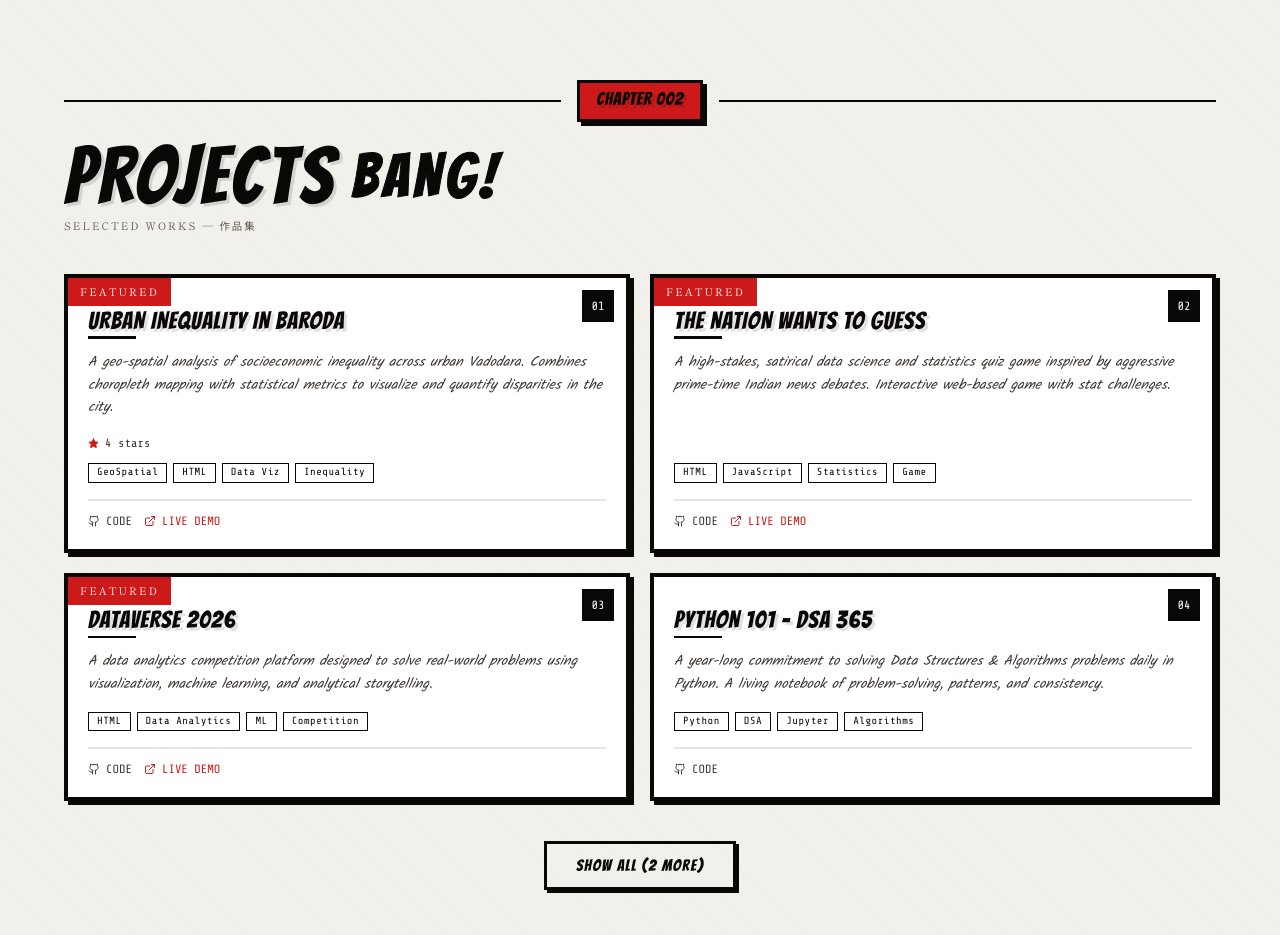
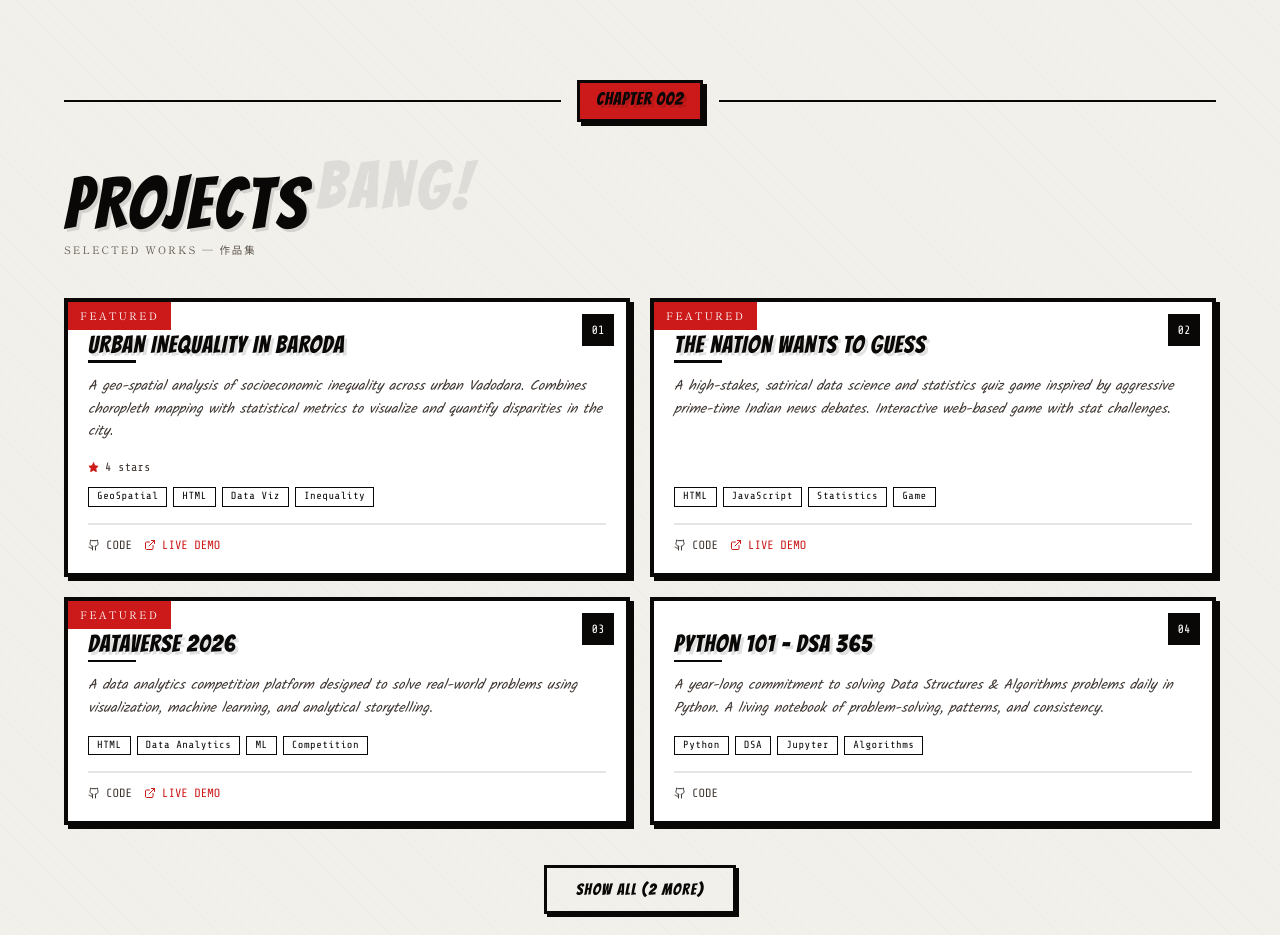
Before and after one commit to threed2y/threed2y, a React (Vite) app: page / in a window 1280 px wide. Shown: the part 800-1735 px from the top of the page. Built offline with nearby package versions, Linux system fonts and the light colour scheme.

Commit message:
Refactor Projects component layout and styles
Updated the Projects component to enhance styling and structure.

```diff
--- a/src/components/Projects.jsx
+++ b/src/components/Projects.jsx
@@ -8,23 +8,21 @@ export default function Projects() {
   const displayed = showAll ? projects : projects.slice(0, 4);
 
   return (
-    <section id="projects" className="py-20 px-4 sm:px-6 bg-paper-200 relative">
-      <div className="absolute inset-0 stripe-bg opacity-50 pointer-events-none" />
+    <section id="projects" className="py-20 px-4 sm:px-6 relative" style={{ background: '#f2f0eb' }}>
+      <div className="stripe-bg absolute inset-0 opacity-50 pointer-events-none" />
 
       <div className="max-w-6xl mx-auto relative">
-
-        {/* Section header — manga chapter style */}
         <motion.div initial={{ opacity: 0, y: 20 }} whileInView={{ opacity: 1, y: 0 }} viewport={{ once: true }} className="mb-10">
           <div className="chapter-divider mb-4">
             <span className="panel-red px-4 py-1.5">
               <span className="manga-title text-white text-lg">CHAPTER 002</span>
             </span>
           </div>
-          <div className="flex items-end gap-4 flex-wrap">
-            <h2 className="manga-title text-[clamp(3rem,8vw,5rem)] text-ink-900 leading-none">PROJECTS</h2>
-            <span className="sfx text-6xl text-ink-900/10 mb-2">BANG!</span>
+          <div className="flex items-end flex-wrap gap-2">
+            <h2 className="manga-title leading-none" style={{ fontSize: 'clamp(2.8rem, 7vw, 4.5rem)' }}>PROJECTS</h2>
+            <span className="sfx mb-1" style={{ fontSize: '4rem', opacity: 0.08 }}>BANG!</span>
           </div>
-          <div className="manga-caption text-ink-500 mt-1">Selected works — 作品集</div>
+          <div className="manga-caption mt-1">Selected works — 作品集</div>
         </motion.div>
 
         <div className="grid grid-cols-1 sm:grid-cols-2 gap-5">
```
